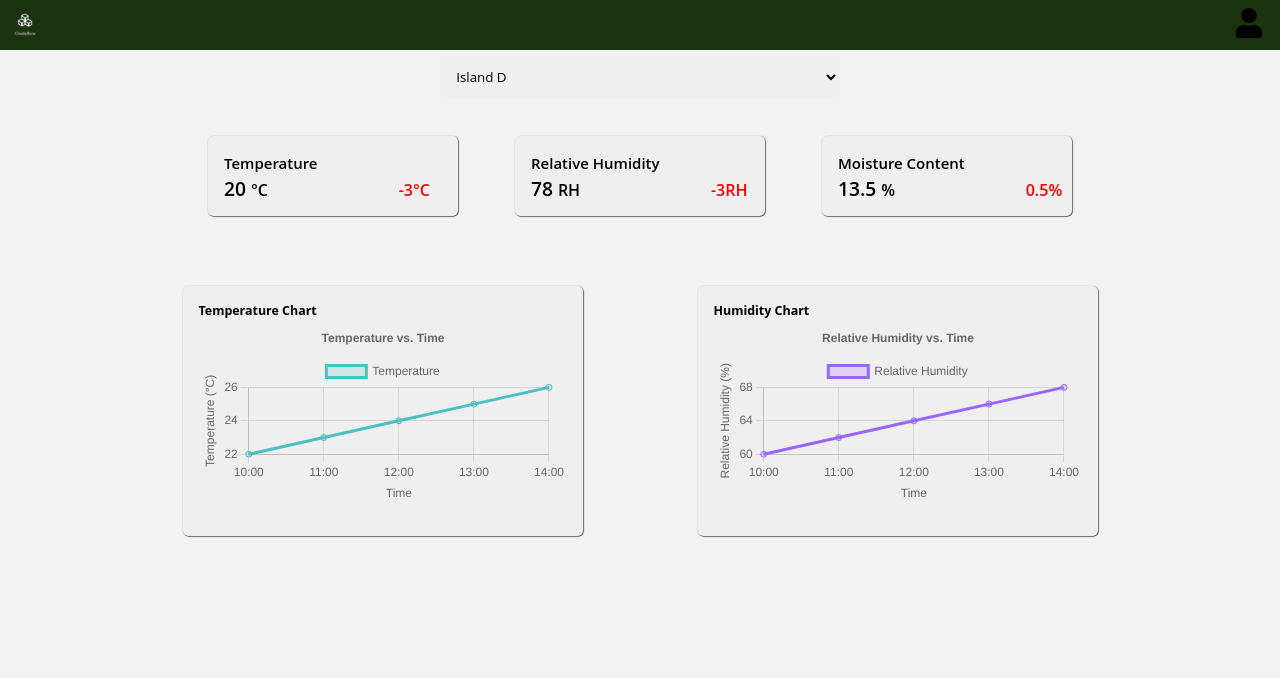
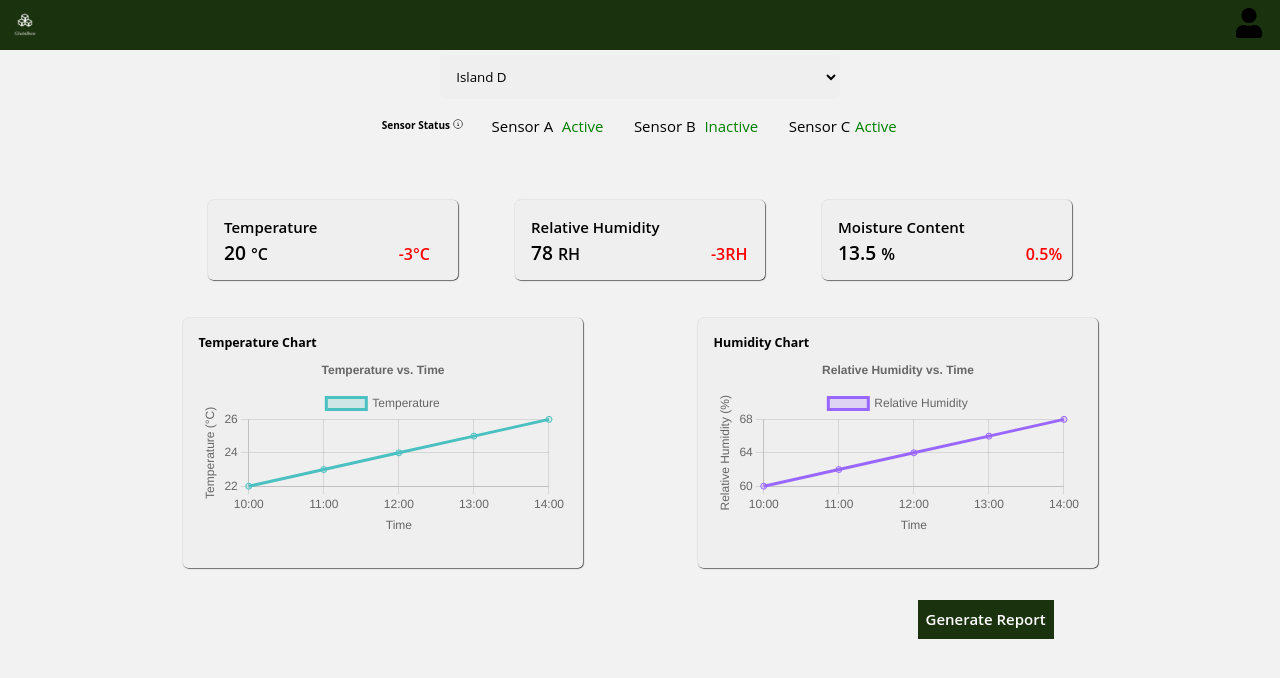
Before and after one commit to J-Thumi/ghalaBora, a React (Vite) app: page /home in a window 1280 px wide. Shown: the top 678 px of the page. Built offline with nearby package versions, Linux system fonts and the light colour scheme.

Commit message:
Report generation route

```diff
--- a/src/App.css
+++ b/src/App.css
@@ -652,6 +652,32 @@ button:hover {
   margin-right: 1rem;
 
 }
+/* Sensor status */
+.sensor-status{
+  display: flex;
+  flex-direction: row;
+  padding: 1rem;
+  position: relative;
+  gap: 1rem;
+}
+.sensor-status h6{
+  margin: 0;
+  width: fit-content;
+  padding: .5rem;
+}
+.sensor{
+  display: flex;
+  flex-direction: row;
+  padding: .3rem;
+}
+.sensor p{
+  width: fit-content;
+}
+.sensor .status{
+  padding-left: .3rem;
+  padding-right: .3rem;
+  color: green;
+}
 
 /*dash*/
 .dashboard{
@@ -740,6 +766,20 @@ select:active{
   position: relative;
   left: 60%;
 }
+/* report page */
+
+.generate-report{
+  background-color: #1b320f;
+  padding: .5rem ;
+  border: 0px;
+  outline: 0px;
+  position: relative;
+  top: 4rem;
+  left: 27%;
+  text-decoration: none;
+  color: white;
+  font-weight: 550;
+}
 
 
 
@@ -751,7 +791,7 @@ select:active{
   padding: 1rem;
   justify-content: center;
   align-items: center;
-  top: 3rem;
+  top: 1rem;
   gap: 115px;
 }
 
--- a/src/App.jsx
+++ b/src/App.jsx
@@ -4,6 +4,7 @@ import { BrowserRouter as Router, Routes, Route } from 'react-router-dom'
 import LandingPageIndex from './components/landingpage/landingpageindex'
 import Login from './components/login/Login'
 import Dashboard from './components/dashboard/Dashboard'
+import ReportGenerationPage from './components/reportgeneration/reportpage'
 
 
 function App() {
@@ -17,6 +18,7 @@ function App() {
         <Route path='/home' element={<Dashboard/>}/>
         <Route path='/profile' element={''}/>
         <Route path='/settings' element={''}/>
+        <Route path='/report' element={<ReportGenerationPage/>}/>
       </Routes>
 
     </Router>
--- a/src/components/dashboard/Dashboard.jsx
+++ b/src/components/dashboard/Dashboard.jsx
@@ -1,6 +1,8 @@
 import ChartsComponent from "./charts"
 import DashNav from "./DashNav"
 import OverviewComponent from "./Overview"
+import SensorStatusComponent from "./SensorStatus"
+import { Link } from "react-router-dom"
 
 const Dashboard = () => {
   return (
@@ -13,8 +15,10 @@ const Dashboard = () => {
             <option value="Island B">Island B</option>
             <option value="Island A">Island A</option>
         </select>
+        <SensorStatusComponent/>
         <OverviewComponent/>
         <ChartsComponent/>
+        <Link to="/report" className="generate-report"> Generate Report</Link>
       </section>
     </main>
   )
--- /dev/null
+++ b/src/components/dashboard/SensorStatus.jsx
@@ -0,0 +1,21 @@
+
+import { GoInfo } from "react-icons/go";
+
+const SensorStatusComponent = () => {
+  return (
+    <section className="sensor-status">
+        <h6><span>Sensor Status</span> <GoInfo /></h6>
+        <div className="sensor">
+            <p>Sensor A <span className="status">Active</span> </p>
+        </div>
+        <div className="sensor">
+            <p>Sensor B <span className="status">Inactive</span> </p>
+        </div>
+        <div className="sensor">
+            <p>Sensor C<span className="status">Active</span> </p>
+        </div>
+    </section>
+  )
+}
+
+export default SensorStatusComponent
--- /dev/null
+++ b/src/components/reportgeneration/reportpage.jsx
@@ -0,0 +1,9 @@
+
+
+const ReportGenerationPage = () => {
+  return (
+    <div> ReportGenerationPage</div>
+  )
+}
+
+export default ReportGenerationPage
```
